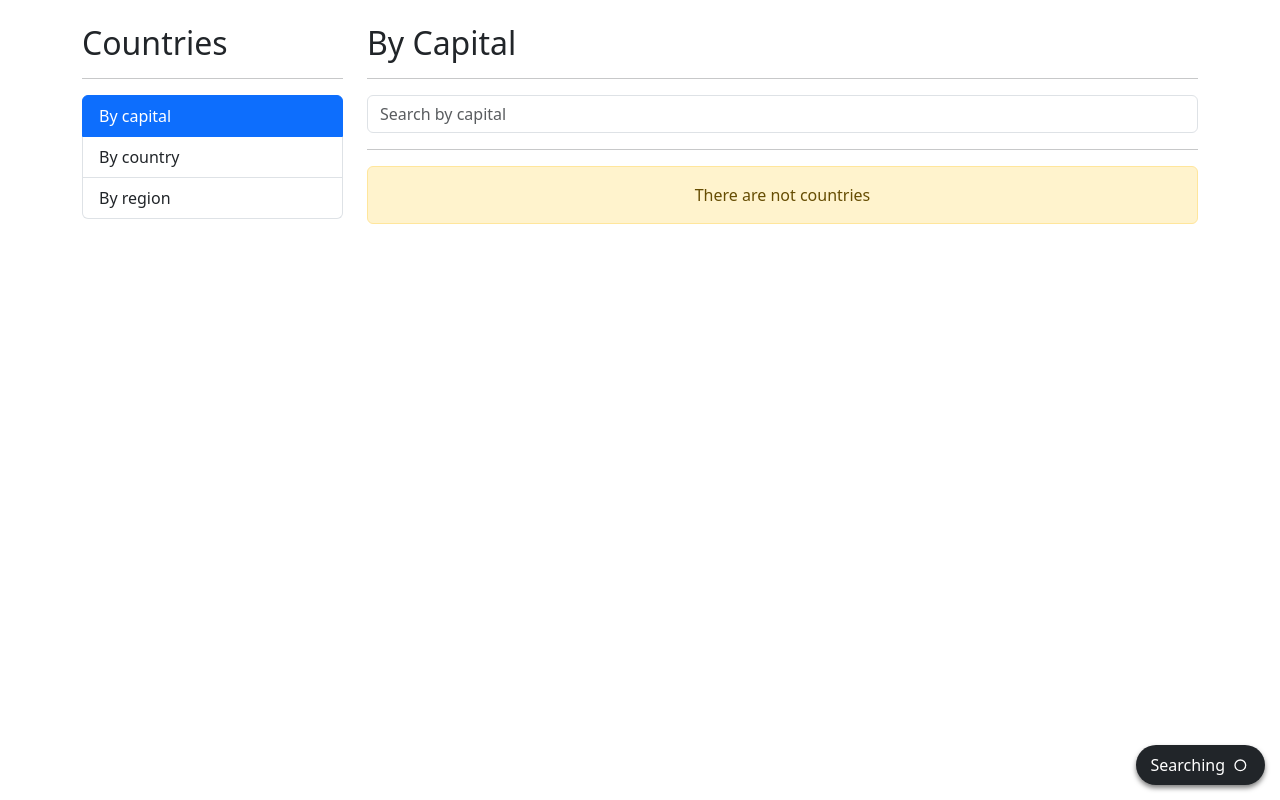
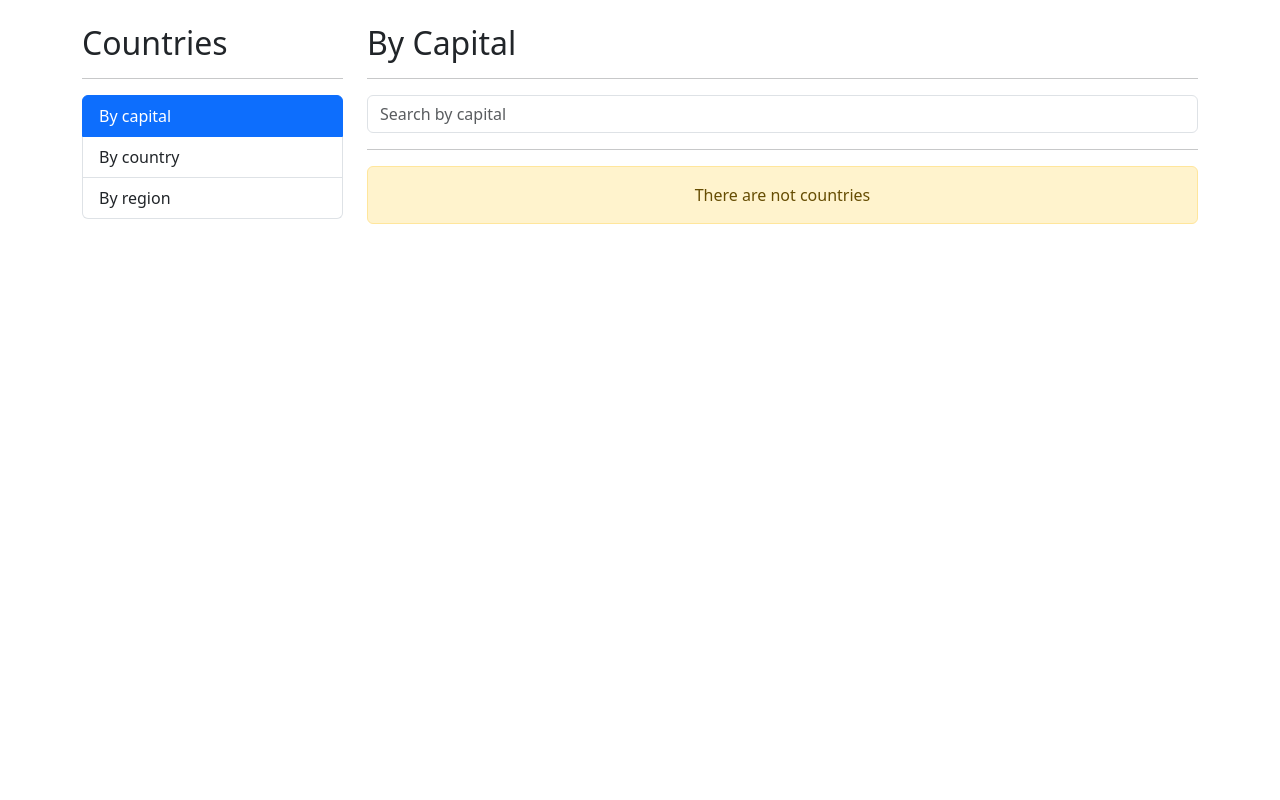
Before and after one commit to ChristianTC/ng-country-app, an Angular app: page /countries/by-capital in a window 1280 px wide. Built offline with nearby package versions, Linux system fonts and the light colour scheme.

Commit message:
hide/show LoadingComponent

```diff
--- a/src/app/countries/pages/by-capital-page/by-capital-page.component.html
+++ b/src/app/countries/pages/by-capital-page/by-capital-page.component.html
@@ -13,7 +13,7 @@
 <div class="row">
   <div class="col">
     <hr>
-    <shared-loading-spinner></shared-loading-spinner>
+    <shared-loading-spinner *ngIf="isLoading"></shared-loading-spinner>
     <countries-table [countries]="countries"></countries-table>
   </div>
 </div>
--- a/src/app/countries/pages/by-capital-page/by-capital-page.component.ts
+++ b/src/app/countries/pages/by-capital-page/by-capital-page.component.ts
@@ -11,13 +11,16 @@
 export class ByCapitalPageComponent {
 
   public countries: Country[] = []
+  public isLoading: boolean = false;
 
   constructor(private countriesService:CountriesService) {}
 
   searchByCapital( term: string) {
+    this.isLoading = true;
     this.countriesService.searchByCapital(term)
       .subscribe( countries => {
-        this.countries = countries
+        this.countries = countries;
+        this.isLoading = false;
       })
   }
 
```
